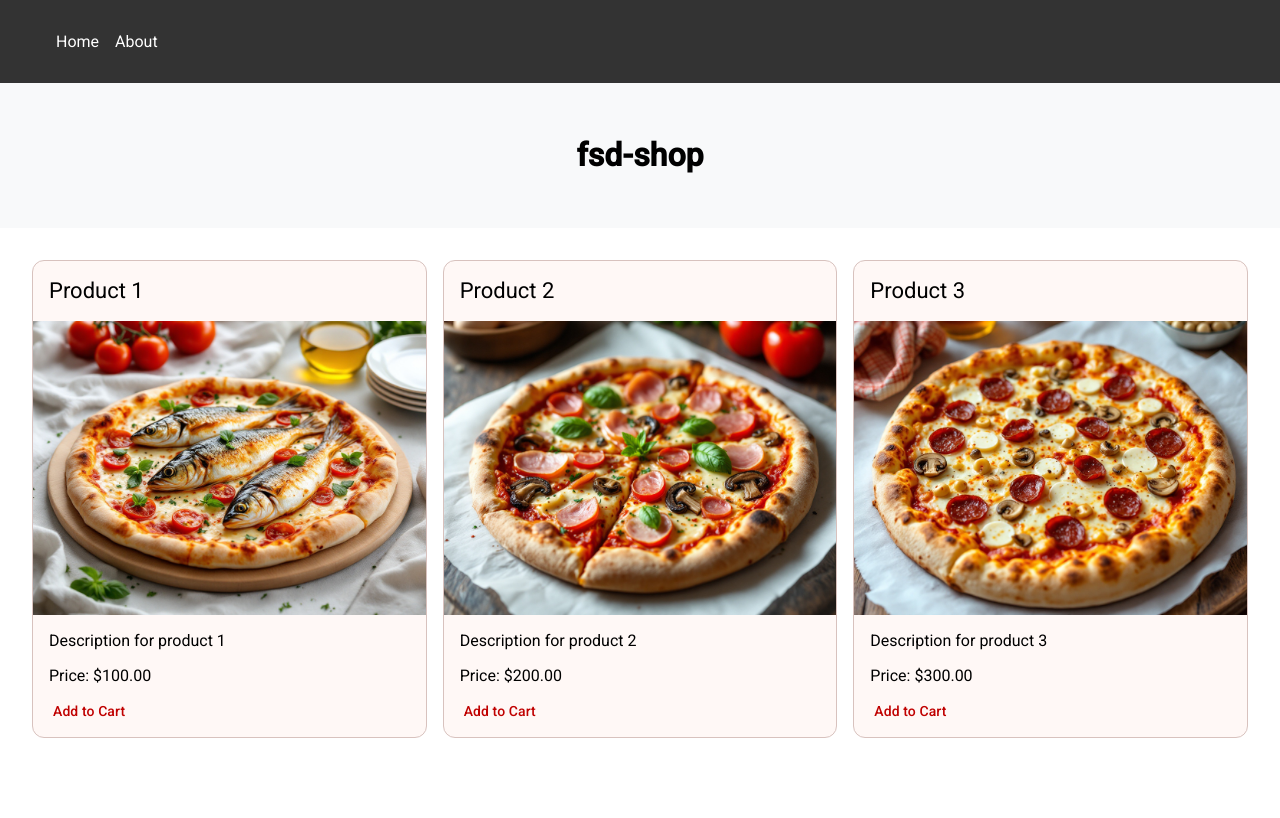
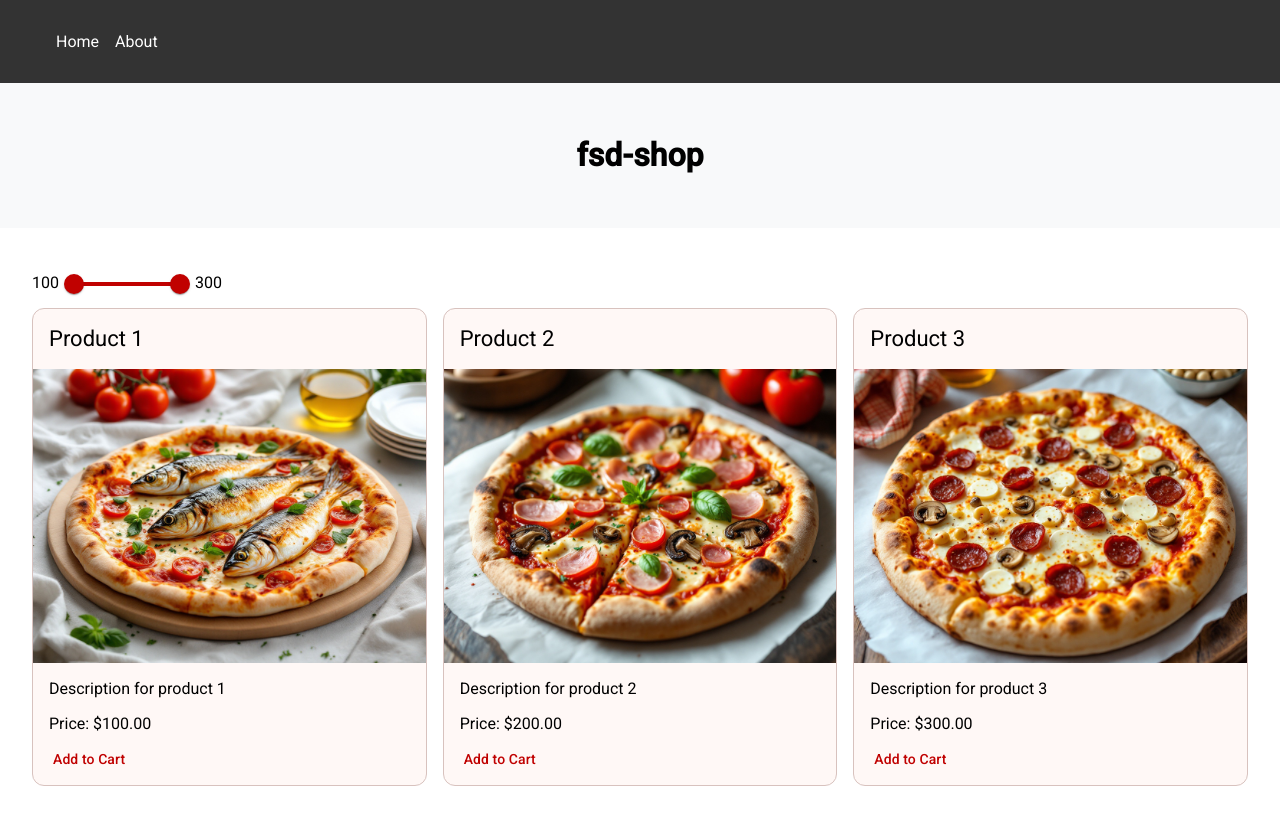
Before and after one commit to felixabele/pizza-sliced-design-shop, an Angular app: page / in a window 1280 px wide. Built offline with nearby package versions, Linux system fonts and the light colour scheme.

Commit message:
product filter functionality

```diff
--- /dev/null
+++ b/src/features/product-filter/index.ts
@@ -0,0 +1,2 @@
+export * from './ui/product-filter/product-filter.component';
+export * from './model/product-filter.service';
--- /dev/null
+++ b/src/features/product-filter/model/product-filter.service.ts
@@ -0,0 +1,33 @@
+import { computed, Injectable, signal } from '@angular/core';
+import { Product } from '~/entities/Product';
+
+@Injectable({
+  providedIn: 'root',
+})
+export class ProductFilterService {
+  public filteredProducts = computed(() =>
+    this.allProducts().filter((product) => this._matchesPrice(product)),
+  );
+
+  private allProducts = signal<Product[]>([]);
+  private minPriceFilter = signal<number | undefined>(undefined);
+  private maxPriceFilter = signal<number | undefined>(undefined);
+
+  public initProducts(products: Product[]): void {
+    this.allProducts.set(products);
+  }
+
+  public setPriceFilter(minPrice?: number, maxPrice?: number): void {
+    this.minPriceFilter.set(minPrice);
+    this.maxPriceFilter.set(maxPrice);
+  }
+
+  private _matchesPrice(product: Product): boolean {
+    const minPrice = this.minPriceFilter();
+    const maxPrice = this.maxPriceFilter();
+    const matchesMinPrice = minPrice === undefined || product.price >= minPrice;
+    const matchesMaxPrice = maxPrice === undefined || product.price <= maxPrice;
+
+    return matchesMinPrice && matchesMaxPrice;
+  }
+}
--- /dev/null
+++ b/src/features/product-filter/ui/product-filter/product-filter.component.html
@@ -0,0 +1,16 @@
+{{ selectedMinPrice }}
+<mat-slider [min]="globalMinPrice()" [max]="globalMaxPrice()">
+  <input
+    [value]="globalMinPrice()"
+    [(ngModel)]="selectedMinPrice"
+    (valueChange)="onPriceChange()"
+    matSliderStartThumb
+  />
+  <input
+    [value]="globalMaxPrice()"
+    [(ngModel)]="selectedMaxPrice"
+    (valueChange)="onPriceChange()"
+    matSliderEndThumb
+  />
+</mat-slider>
+{{ selectedMaxPrice }}
--- /dev/null
+++ b/src/features/product-filter/ui/product-filter/product-filter.component.ts
@@ -0,0 +1,60 @@
+import {
+  ChangeDetectionStrategy,
+  Component,
+  computed,
+  effect,
+  inject,
+  input,
+  model,
+} from '@angular/core';
+import { FormsModule } from '@angular/forms';
+import { MatSliderModule } from '@angular/material/slider';
+import { Product } from '~/entities/Product';
+import { ProductFilterService } from '../../model/product-filter.service';
+import { toObservable } from '@angular/core/rxjs-interop';
+
+@Component({
+  selector: 'feature-product-filter',
+  imports: [MatSliderModule, FormsModule],
+  standalone: true,
+  templateUrl: './product-filter.component.html',
+  changeDetection: ChangeDetectionStrategy.OnPush,
+})
+export class ProductFilterComponent {
+  private readonly productFilterService = inject(ProductFilterService);
+
+  public allProducts = input.required<Product[]>();
+  public filteredProducts = model<Product[]>();
+
+  public selectedMinPrice?: number;
+  public selectedMaxPrice?: number;
+
+  public globalMinPrice = computed(() =>
+    this.allProducts().reduce((min, p) => Math.min(min, p.price), Infinity),
+  );
+  public globalMaxPrice = computed(() =>
+    this.allProducts().reduce((max, p) => Math.max(max, p.price), -Infinity),
+  );
+
+  constructor() {
+    effect(() => {
+      this.selectedMinPrice = this.globalMinPrice();
+      this.selectedMaxPrice = this.globalMaxPrice();
+    });
+
+    effect(() => {
+      this.productFilterService.initProducts(this.allProducts());
+    });
+
+    toObservable(this.productFilterService.filteredProducts).subscribe(
+      (products) => this.filteredProducts.set(products),
+    );
+  }
+
+  public onPriceChange(): void {
+    this.productFilterService.setPriceFilter(
+      this.selectedMinPrice,
+      this.selectedMaxPrice,
+    );
+  }
+}
--- a/src/pages/product-overview/ui/product-overview-page/product-overview-page.component.html
+++ b/src/pages/product-overview/ui/product-overview-page/product-overview-page.component.html
@@ -1,6 +1,11 @@
 <section>
+  <feature-product-filter
+    [allProducts]="allProducts()"
+    [(filteredProducts)]="filteredProducts"
+  />
+
   <div class="product-grid">
-    @for (product of products(); track $index) {
+    @for (product of filteredProducts(); track $index) {
       <entity-product-card [product]="product" />
     }
   </div>
--- a/src/pages/product-overview/ui/product-overview-page/product-overview-page.component.ts
+++ b/src/pages/product-overview/ui/product-overview-page/product-overview-page.component.ts
@@ -1,23 +1,25 @@
-import { Component, Signal } from '@angular/core';
+import { Component, signal, Signal } from '@angular/core';
 import { toSignal } from '@angular/core/rxjs-interop';
 import {
   Product,
   ProductApiService,
   ProductCardComponent,
 } from '~/entities/Product';
+import { ProductFilterComponent } from '~/features/product-filter';
 
 @Component({
   selector: 'app-product-overview-page',
-  imports: [ProductCardComponent],
+  imports: [ProductCardComponent, ProductFilterComponent],
   standalone: true,
   templateUrl: './product-overview-page.component.html',
   styleUrl: './product-overview-page.component.scss',
 })
 export class ProductOverviewPageComponent {
-  public products: Signal<Product[] | undefined>;
+  public allProducts: Signal<Product[]>;
+  public filteredProducts = signal<Product[]>([]);
 
-  constructor(private productApiService: ProductApiService) {
+  constructor(private readonly productApiService: ProductApiService) {
     const productsObs = this.productApiService.products();
-    this.products = toSignal(productsObs);
+    this.allProducts = toSignal(productsObs, { initialValue: [] });
   }
 }
```
